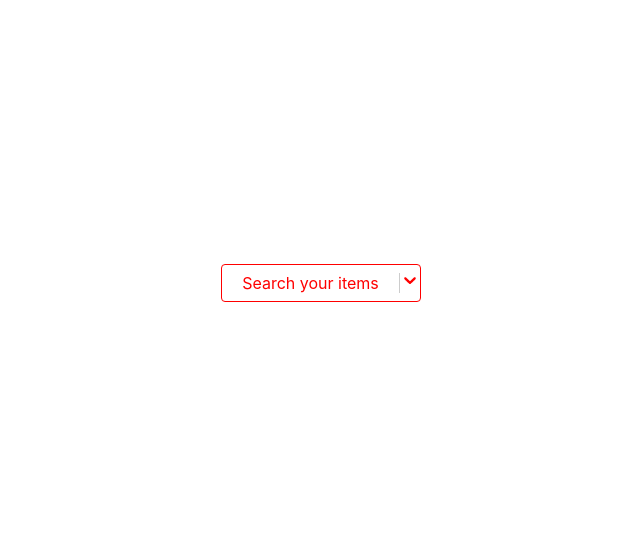
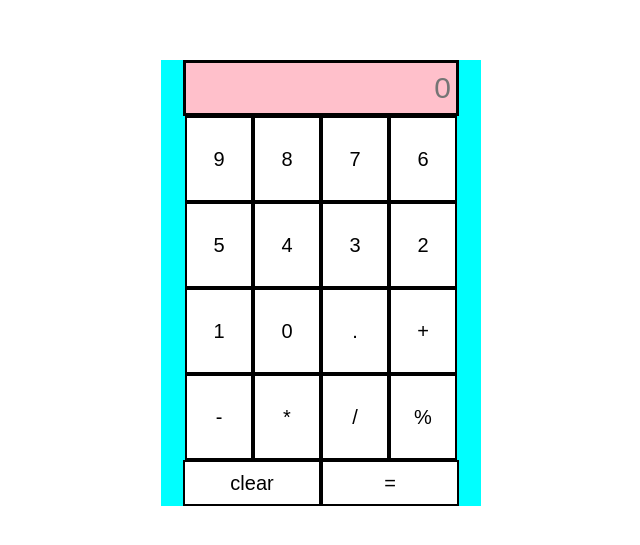
Before and after one commit to kumarineeru211/git_repos, a React (Vite) app: page / in a window 1280 px wide. Shown: the part 117-662 px from the top of the page, without its empty margins (319-959 px from the left). Built offline with nearby package versions, Linux system fonts and the light colour scheme.

Commit message:
calculatordone

```diff
--- a/src/App.jsx
+++ b/src/App.jsx
@@ -1,46 +1,17 @@
 
 import './App.css'
-import React , {useState} from 'react'
-import Select from 'react-select'
+import Searchscroll from './components/searchscroll/Searchscroll'
+import Calsi from './components/calculator/Calsi'
+
 
 function App() {
-  const[value , setValue] = useState(null)
-   const options = [
-    {value:"Chocolate" , label: "Chocolate"},
-    {value:"Candy" , label: "Candy"},
-    {value:"Ice-creame" , label: "Ice-creame"},
-    {value:"Burger" , label: "Burger"},
-    {value:"Papacy" , label: "Papacy"},
-   ]
+
 
   return (
-    <div  style={{margin:'10px' , width:'200px'}}>
-      <Select options={options}
-        defaultValue={value}
-        isSearchable
-        placeholder="Search your items"
-        onChange={setValue}
-        isMulti
-        noOptionsMessage={()=>"No option found"}
-        styles={{
-          placeholder:(baseStyles , state)=>({
-            ...baseStyles ,
-            color:'red'
-          }),
-          dropdownIndicator:()=>({
-            color:'red'
-          }),
-          control:(baseStyles)=>({
-            ...baseStyles,
-            borderColor:'red'
-          }),
-          multiValueRemove : (baseStyles,state)=>({
-            ...baseStyles ,
-            color:'green',
-            backgroundColor:state.isFocused? "black":"green"
-          })
-        }}
-      />
+    <div  >
+    {/* <Searchscroll/> */}
+    <Calsi/>
+
     </div>
   )
 }
--- /dev/null
+++ b/src/components/calculator/Calsi.jsx
@@ -0,0 +1,43 @@
+import React,{useState} from 'react'
+import './calsi.css'
+
+export default function Calsi() {
+    const[result,setResult]=useState("")
+
+    const handleAnswere =(e)=>{
+       setResult(result.concat(e.target.value))
+    }
+
+    const clearDisplay = ()=>{
+        setResult("")
+    }
+    const calculate =()=>{
+        setResult(eval(result).toString())
+
+    }
+
+  return (
+    <div className='calc'>
+        <input type='text' placeholder='0' id='answere'  value={result}/>
+        <input type='text' value='9' className='button' onClick={handleAnswere}/>
+        <input type='text' value='8' className='button' onClick={handleAnswere}/>
+        <input type='text' value='7' className='button' onClick={handleAnswere}/>
+        <input type='text' value='6' className='button' onClick={handleAnswere}/>
+        <input type='text' value='5' className='button' onClick={handleAnswere}/>
+        <input type='text' value='4' className='button' onClick={handleAnswere}/>
+        <input type='text' value='3' className='button' onClick={handleAnswere}/>
+        <input type='text' value='2' className='button' onClick={handleAnswere}/>
+        <input type='text' value='1' className='button' onClick={handleAnswere}/>
+        <input type='text' value='0' className='button' onClick={handleAnswere}/>
+        <input type='text' value='.' className='button' onClick={handleAnswere}/>
+        <input type='text' value='+' className='button' onClick={handleAnswere}/>
+        <input type='text' value='-' className='button' onClick={handleAnswere}/>
+        <input type='text' value='*' className='button' onClick={handleAnswere}/>
+        <input type='text' value='/' className='button' onClick={handleAnswere}/>
+        <input type='text' value='%' className='button' onClick={handleAnswere}/>
+        <input type='text' value='clear' className='button button1' onClick={clearDisplay} />
+        <input type='text' value='=' className='button button1' onClick={calculate}/>
+
+    </div>
+  )
+}
--- /dev/null
+++ b/src/components/calculator/calsi.css
@@ -0,0 +1,30 @@
+.calc{
+    background-color: aqua;
+    width: 320px;
+    /* height: 300px; */
+
+}
+#answere{
+    background-color: pink;
+    width:260px ;
+    height: 40px;
+    font-size: 30px;
+    cursor: pointer;
+    text-align:
+    right;
+    padding: 5px;
+    border: 3px solid black;
+
+}
+.button{
+    width: 60px;
+    cursor: pointer;
+    height: 80px;
+    border: 2px solid black;
+    font-size: 20px;
+    text-align: center;
+}
+.button1{
+    width: 130px;
+    height: 40px;
+}
```
